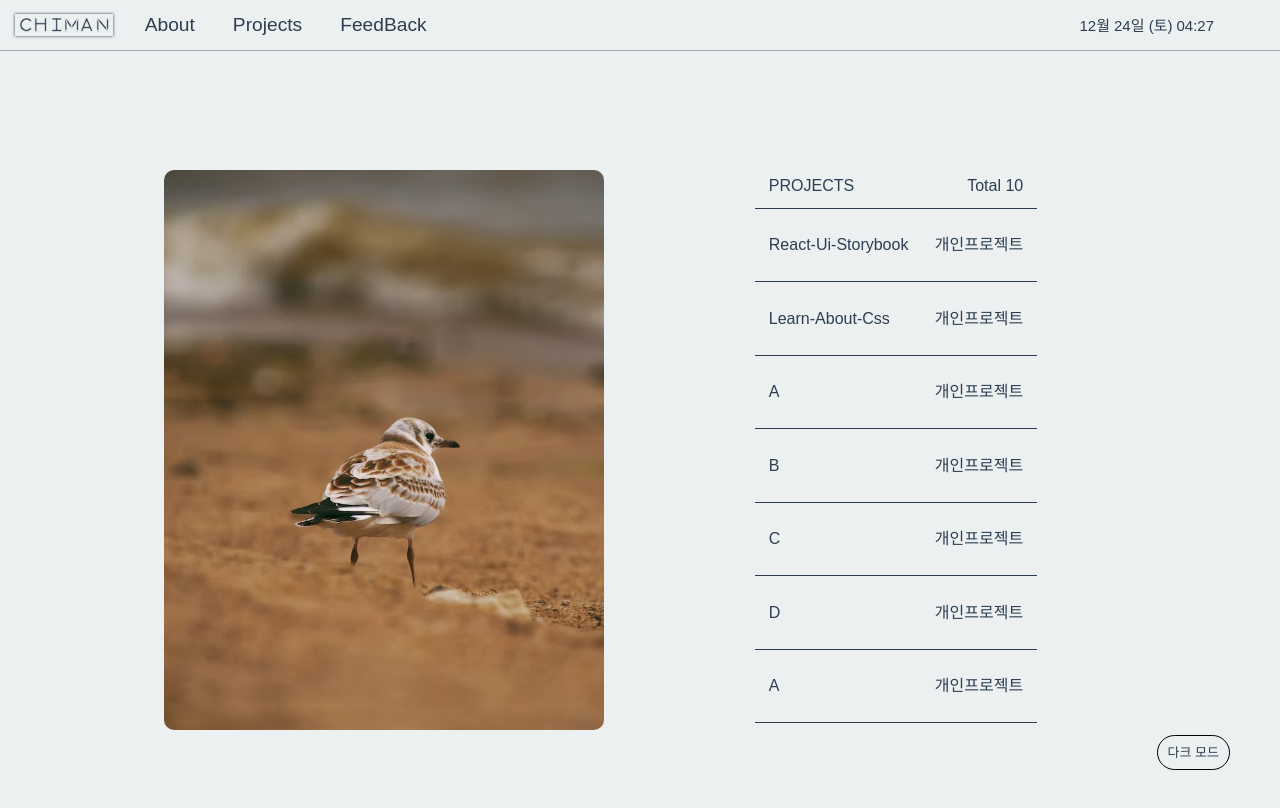
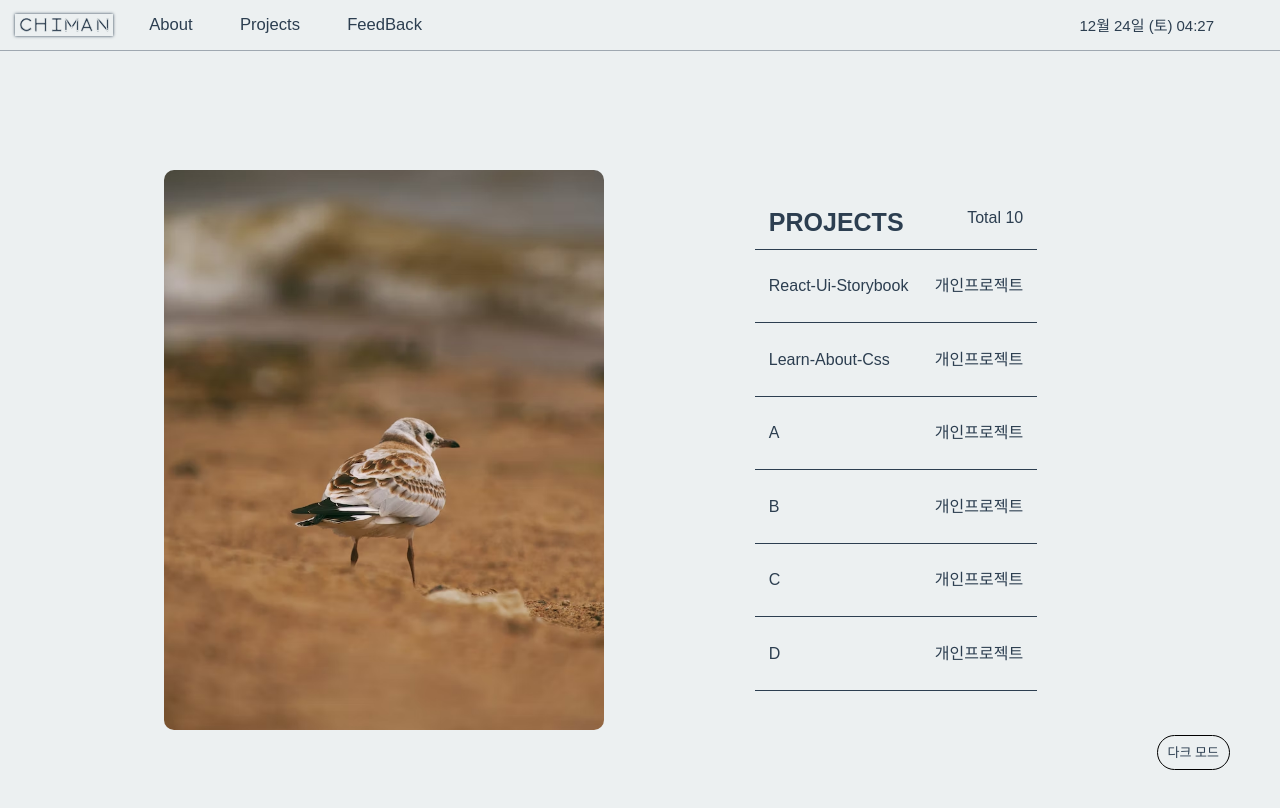
Before and after one commit to rlaclghks123/portfolio, a React (Create React App) app: page /projects in a window 1280 px wide. Shown: the top 808 px of the page. Built offline with nearby package versions, Linux system fonts and the light colour scheme.

Commit message:
design: UI 수정
1. Nav bar의 이름 크기 수정,
2. Project의 제목 list의 title 수정

```diff
--- a/src/NavBar/NavBar.jsx
+++ b/src/NavBar/NavBar.jsx
@@ -53,7 +53,7 @@ const Title = styled.li`
 
 const TitleName = styled.span`
   color: ${(props) => props.theme.textColor};
-  font-size: 1.5vw;
+  font-size: 1.3vw;
   margin-right: 5px;
 `;
 
--- a/src/routes/Projects.jsx
+++ b/src/routes/Projects.jsx
@@ -18,9 +18,8 @@ const TitleImg = styled(ItemImg)`
 
 const List = styled.div`
   width: 60%;
-  height: 90%;
+  height: 80%;
   overflow: hidden;
-  background-color: inherit;
   color: ${(props) => props.theme.textColor};
 `;
 
@@ -30,6 +29,13 @@ const Title = styled.div`
   cursor: pointer;
   display: flex;
   justify-content: space-between;
+
+  span {
+    &:first-child {
+      font-size: 25px;
+      font-weight: 900;
+    }
+  }
 `;
 
 const Ul = styled.div`
```
